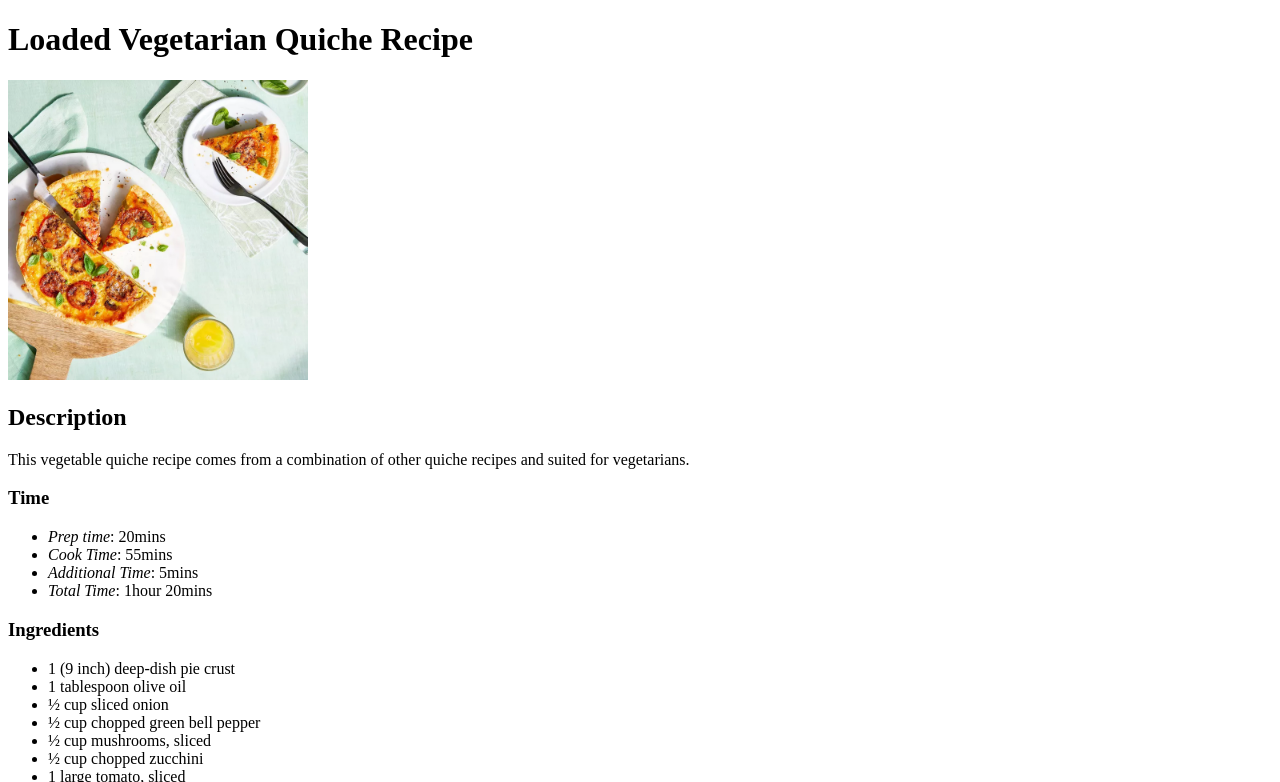
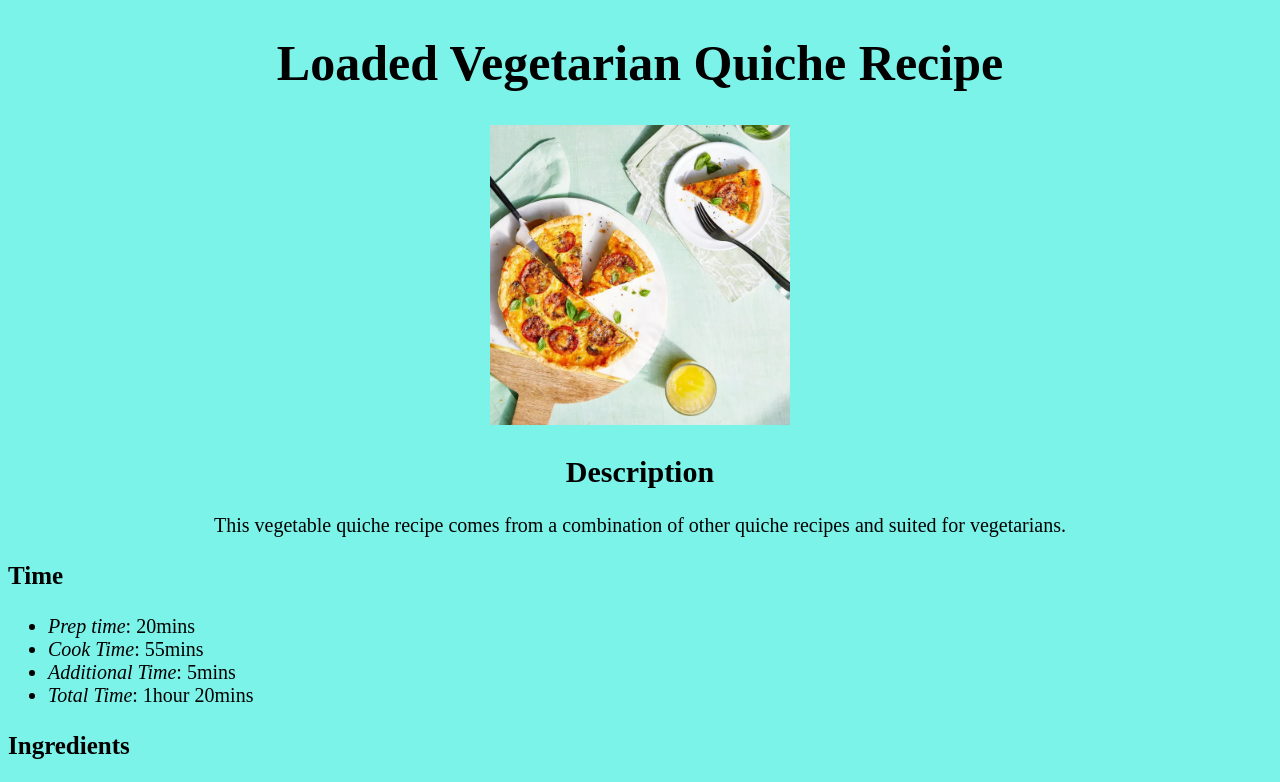
Before and after one commit to JMurf91/odin-recipes, a plain HTML site: page pages/quiche.html in a window 1280 px wide. Shown: the top 782 px of the page. Drawn offline with Linux system fonts and the light colour scheme.

Commit message:
added line breaks and tested with positioning

```diff
--- /dev/null
+++ b/pages/quiche-style.css
@@ -0,0 +1,18 @@
+body {
+    background: rgb(124, 243, 233);
+    text-align: center;
+    font-size: 20px;
+}
+
+#title {
+    font-size: 50px;
+}
+
+h3 {
+    font-size: 25px;
+    text-align: left;
+}
+
+div {
+    text-align: left;
+}
--- a/pages/quiche.html
+++ b/pages/quiche.html
@@ -3,9 +3,10 @@
 <head>
     <meta charset="UTF-8">
     <title>Loaded Vegetarian Quiche</title>
+    <link rel="stylesheet" href="quiche-style.css">
 </head>
 <body>
-    <h1>Loaded Vegetarian Quiche Recipe</h1>
+    <h1 id="title">Loaded Vegetarian Quiche Recipe</h1>
 
     <img src="../img/quiche.jpg" alt="The Loaded Vegetarian Quiche" height="300">
     <h2>Description</h2>
@@ -13,46 +14,52 @@
 
     <h3>Time</h3>
 
+    <div>
     <ul>
         <li><em>Prep time</em>: 20mins</li>
         <li><em>Cook Time</em>: 55mins</li>
         <li><em>Additional Time</em>: 5mins</li>
         <li><em>Total Time</em>: 1hour 20mins</li>
     </ul>
+    </div>
 
     <h3>Ingredients</h3>
 
+    <div>
     <ul>
     <li>1 (9 inch) deep-dish pie crust</li>
-
+     <br>
     <li>1 tablespoon olive oil</li>
-
+     <br>
     <li>½ cup sliced onion</li>
-
+      <br>
     <li>½ cup chopped green bell pepper</li>
-
+      <br>
     <li>½ cup mushrooms, sliced</li>
-
+     <br>
     <li>½ cup chopped zucchini</li>
-
+     <br>
     <li>1 large tomato, sliced</li>
-
+     <br>
     <li>2 tablespoons all-purpose flour</li>
-
+     <br>
     <li>2 teaspoons dried basil</li>
-
+     <br>
     <li>3 large eggs, beaten</li>
-
+     <br>
     <li>½ cup milk</li>
-
+     <br>
     <li>½ teaspoon salt</li>
-
+     <br>
     <li>¼ teaspoon ground black pepper</li>
-
+     <br>
     <li>1 ½ cups shredded Colby-Jack cheese</li>
     </ul>
+    </div>
 
     <h3>Steps</h3>
+
+    <div>
     <ol>
     <li>Preheat the oven to 400 degrees F (200 degrees C).</li>
         <br>
@@ -70,6 +77,7 @@
         <br>
     <li>Bake in the preheated oven until a knife inserted near the center comes out clean, 40 to 45 minutes. Cool 5 minutes before serving.</li>
     </ol>
+    </div>
 
     <h4>Enjoy!</h4>
 
```
